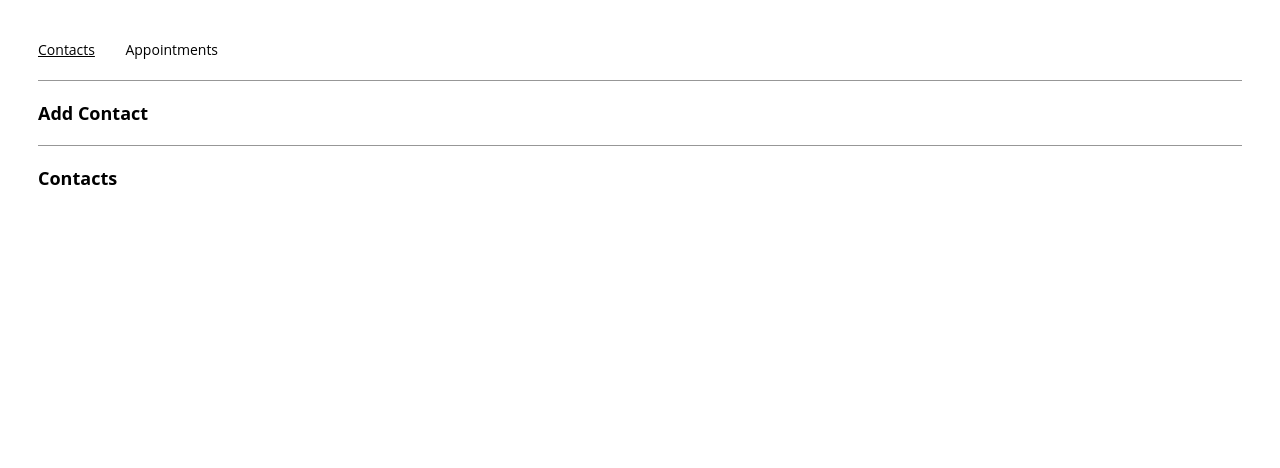
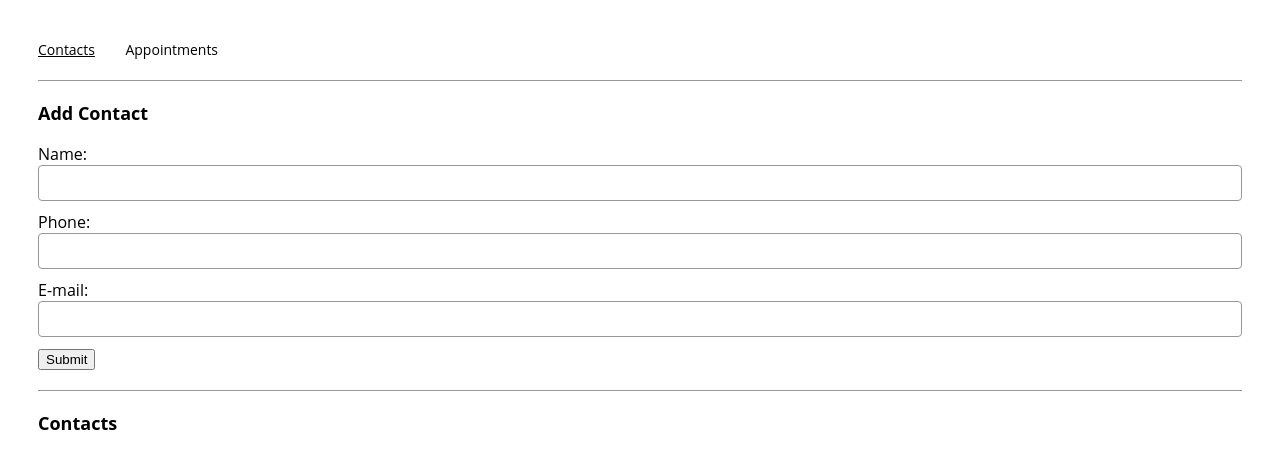
Before and after one commit to emilchr/appointment-planner, a React (Create React App) app: page /contacts in a window 1280 px wide. Shown: the top 468 px of the page. Built offline with nearby package versions, Linux system fonts and the light colour scheme.

Commit message:
working on contact form

```diff
--- a/src/components/contactForm/ContactForm.js
+++ b/src/components/contactForm/ContactForm.js
@@ -10,6 +10,39 @@ export const ContactForm = ({
   handleSubmit
 }) => {
   return (
-    <></>
+    <>
+    <form onSubmit={handleSubmit}>
+
+      Name: <br />
+      <label htmlFor="name">
+        <input
+        name="name"
+        type="text"
+        value={ name }
+        onChange={ (e) => setName(e.target.value)}
+        />
+      </label><br />
+
+      Phone: <br />
+      <label htmlFor="phone">
+        <input
+        name="phone"
+        type="text"
+        value={ phone }
+        />
+      </label><br />
+
+      E-mail: <br />
+      <label htmlFor="email">
+        <input
+        name="email"
+        type="text"
+        value={ email }
+        />
+      </label><br />
+
+      <button>Submit</button>
+    </form>
+    </>
   );
 };
--- a/src/containers/contactsPage/ContactsPage.js
+++ b/src/containers/contactsPage/ContactsPage.js
@@ -8,9 +8,19 @@ export const ContactsPage = (props) => {
   Define state variables for
   contact info and duplicate check
   */
- const [currentName, setCurrentName] = useState('')
- const [currentPhone, setCurrentPhone] = useState('')
- const [currentEmail, setCurrentEmail] = useState('')
+ const [currentName, setCurrentName] = useState('');
+ const [currentPhone, setCurrentPhone] = useState('');
+ const [currentEmail, setCurrentEmail] = useState('');
+ const [isDuplicate, setIsDuplicate] = useState(false);
+
+  const contacts = props.contacts;
+
+  useEffect(() => {
+
+    const isNameDuplicate = contacts.some(contact => contacts.name === currentName);
+    setIsDuplicate(isNameDuplicate);
+
+  },[currentName, contacts]);
 
   const handleSubmit = (e) => {
     e.preventDefault();
@@ -18,7 +28,26 @@ export const ContactsPage = (props) => {
     Add contact info and clear data
     if the contact name is not a duplicate
     */
+
+   if(!isDuplicate){
+
+      props.addContact(currentName, currentPhone, currentEmail);
+
+      setCurrentName('');
+      setCurrentPhone('');
+      setCurrentEmail('');
+
+   } else {
+
+      alert('The contact already exists.');
+
+      setCurrentName('');
+      setCurrentPhone('');
+      setCurrentEmail('');
+   };
   };
+
+
 
   /*
   Using hooks, check for contact name in the
@@ -29,10 +58,12 @@ export const ContactsPage = (props) => {
     <div>
       <section>
         <h2>Add Contact</h2>
+        <ContactForm handleSubmit={handleSubmit}/>
       </section>
       <hr />
       <section>
         <h2>Contacts</h2>
+        <TileList />
       </section>
     </div>
   );
```
